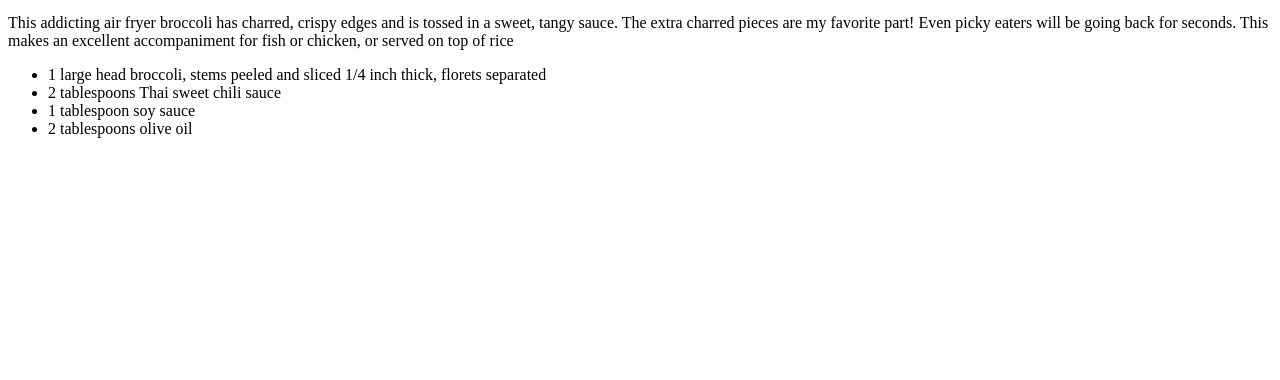
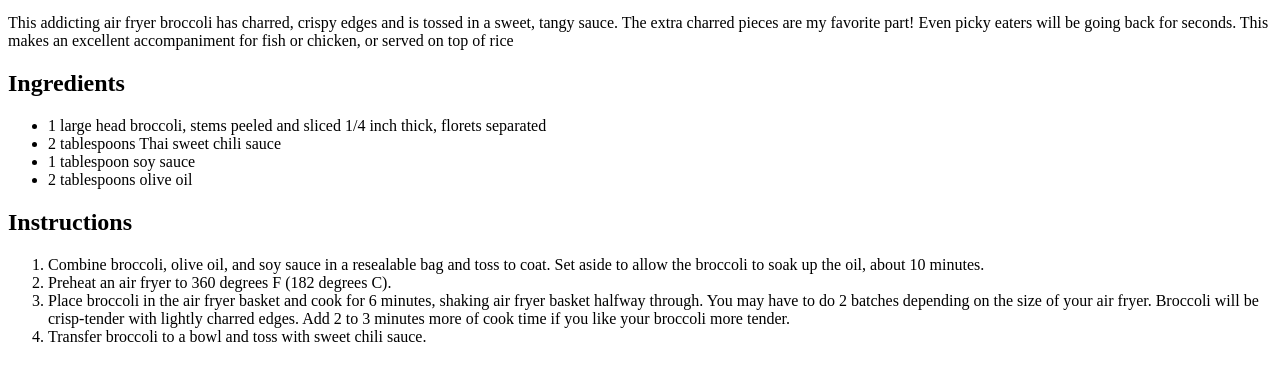
Before and after one commit to sanyaysan/odin-recipes, a plain HTML site: page recipes/sweet-broccoli.html in a window 1280 px wide. Shown: the part 386-766 px from the top of the page. Drawn offline with Linux system fonts and the light colour scheme.

Commit message:
Add instructions sweet-broccoli

```diff
--- a/recipes/sweet-broccoli.html
+++ b/recipes/sweet-broccoli.html
@@ -9,11 +9,24 @@
         <h1>Sweet broccoli</h1>
         <img src="https://imagesvc.meredithcorp.io/v3/mm/image?url=https%3A%2F%2Fimages.media-allrecipes.com%2Fuserphotos%2F9410831.jpg&q=85">
         <p>This addicting air fryer broccoli has charred, crispy edges and is tossed in a sweet, tangy sauce. The extra charred pieces are my favorite part! Even picky eaters will be going back for seconds. This makes an excellent accompaniment for fish or chicken, or served on top of rice</p>
+        <h2>Ingredients</h2>
         <ul>
             <li>1 large head broccoli, stems peeled and sliced 1/4 inch thick, florets separated</li>
             <li>2 tablespoons Thai sweet chili sauce</li>
             <li>1 tablespoon soy sauce</li>
             <li>2 tablespoons olive oil</li>
         </ul>
+        <h2>Instructions</h2>
+        <ol>
+            <li>
+                Combine broccoli, olive oil, and soy sauce in a resealable bag and toss to coat.
+                Set aside to allow the broccoli to soak up the oil, about 10 minutes.</li>
+            <li>Preheat an air fryer to 360 degrees F (182 degrees C).</li>
+            <li>
+                Place broccoli in the air fryer basket and cook for 6 minutes, shaking air fryer basket halfway through.
+                You may have to do 2 batches depending on the size of your air fryer. Broccoli will be crisp-tender with lightly charred edges.
+                Add 2 to 3 minutes more of cook time if you like your broccoli more tender.</li>
+            <li>Transfer broccoli to a bowl and toss with sweet chili sauce.</li>
+        </ol>
     </body>
 </html>
```
